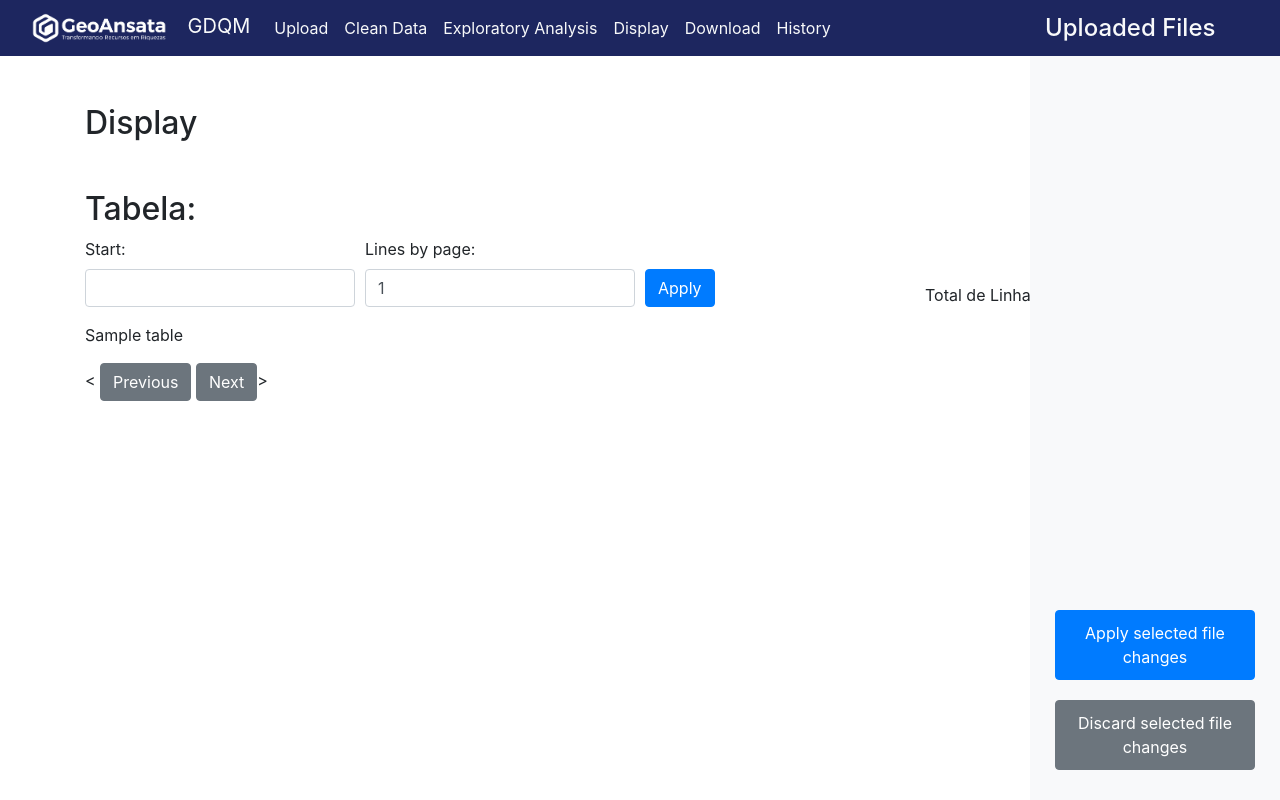
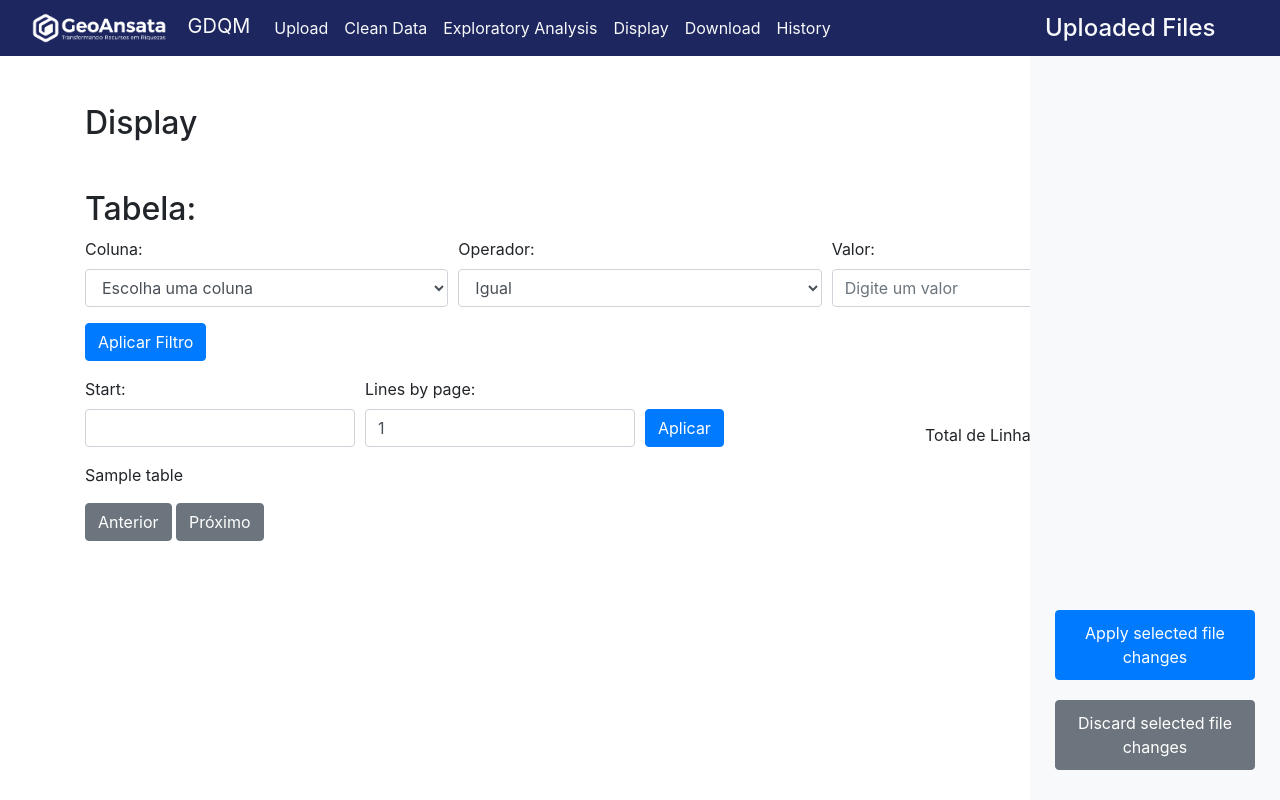
Before and after one commit to GeoAnsata/GeoAnsata-GDQM, a Flask app: template flask_site/templates/display.html in a window 1280 px wide. Run offline with Flask 3, Linux system fonts and the light colour scheme; the template is opened without the code that fills it: most values are stand-ins (such as "Sample title", 1, 10 or a date in 2020); some libraries are stand-ins or nearby versions.

Commit message:
filtering for display

```diff
--- a/flask_site/app.py
+++ b/flask_site/app.py
@@ -9,14 +9,6 @@ import pandas as pd
 import shutil
 from datetime import datetime
 
-
-#TODO criar pdfs de exportação para o historico (completo com tabelas e simples com operações e comentários)
-#TODO adicionar um dois e tres desvios padroes (teste de consistência)
-#TODO clicar na linha para removê-la depois
-#TODO adicionar filtros no display
-#TODO mensagens de confimacao
-#TODO pensar num sistema de gerar relatorios (geração de um relatorio a partir das imagens e analises geradas)
-#TODO adicionar calculadora para remocao por query
 
 app = Flask(__name__)
 app.config['UPLOAD_FOLDER'] = 'uploads/'
@@ -565,35 +557,71 @@ def upload():
         session['selected_sheet']=''
     return render_template('upload.html', uploaded_files=session['sheet_names'], selected_file=session["selected_file"], selected_sheet=session["selected_sheet"])
 
-
 @app.route('/display')
 def display():
     try:
+        # Carrega o DataFrame
         df = load_df(app)
 
-        # Get start and lines_by_page from request arguments
+        # Define os nomes das colunas para o dropdown
+        column_names = df.columns.tolist()
+
+        # Captura os parâmetros de paginação e filtragem da URL
         start = request.args.get('start', default=0, type=int)
         lines_by_page = request.args.get('lines_by_page', default=100, type=int)
 
-        # Pass start and lines_by_page to get_table
+        # Captura os parâmetros de filtro
+        filter_column = request.args.get('filter_column')
+        filter_operator = request.args.get('filter_operator')
+        filter_value = request.args.get('filter_value')
+
+        # Aplica o filtro ao DataFrame, se todos os parâmetros de filtro estiverem presentes
+        if filter_column and filter_operator and filter_value:
+            try:
+                filter_value = float(filter_value) if filter_value.replace('.', '', 1).isdigit() else filter_value
+                if filter_operator == "equals":
+                    df = df[df[filter_column] == filter_value]
+                elif filter_operator == "not_equals":
+                    df = df[df[filter_column] != filter_value]
+                elif filter_operator == "greater_than":
+                    df = df[pd.to_numeric(df[filter_column], errors='coerce') > filter_value]
+                elif filter_operator == "less_than":
+                    df = df[pd.to_numeric(df[filter_column], errors='coerce') < filter_value]
+                elif filter_operator == "greater_equal":
+                    df = df[pd.to_numeric(df[filter_column], errors='coerce') >= filter_value]
+                elif filter_operator == "less_equal":
+                    df = df[pd.to_numeric(df[filter_column], errors='coerce') <= filter_value]
+            except ValueError:
+                pass  # Ignore filtering if conversion fails for non-numeric comparisons
+
+        # Gera a tabela HTML com base nos dados filtrados e na paginação
         table_html = get_table(df, request, start, lines_by_page)
-        return render_template('display.html',
-                               table=table_html,
-                               uploaded_files=session['sheet_names'],
-                               selected_file=session["selected_file"],
-                               selected_sheet=session["selected_sheet"],
-                               start=start,
-                               lines_by_page=lines_by_page,
-                               num_lines=df.shape[0])
-    except:
-        return render_template('display.html',
-                               table=None,
-                               uploaded_files=session['sheet_names'],
-                               selected_file=session["selected_file"],
-                               selected_sheet=session["selected_sheet"],
-                               start=0,
-                               lines_by_page=100,
-                               num_lines=0)
+
+        # Renderiza o template com a tabela e os parâmetros
+        return render_template(
+            'display.html',
+            table=table_html,
+            uploaded_files=session['sheet_names'],
+            selected_file=session["selected_file"],
+            selected_sheet=session["selected_sheet"],
+            start=start,
+            lines_by_page=lines_by_page,
+            num_lines=df.shape[0],
+            column_names=column_names  # Passa os nomes das colunas para o template
+        )
+    except Exception as e:
+        print(f"Erro ao exibir a tabela: {e}")
+        return render_template(
+            'display.html',
+            table=None,
+            uploaded_files=session['sheet_names'],
+            selected_file=session["selected_file"],
+            selected_sheet=session["selected_sheet"],
+            start=0,
+            lines_by_page=100,
+            num_lines=0,
+            column_names=[]
+        )
 
 @app.route('/download_page')
 def download_page():
--- a/flask_site/templates/display.html
+++ b/flask_site/templates/display.html
@@ -8,6 +8,40 @@
     {% if table %}
     <div class="mt-5">
         <h2>Tabela:</h2>
+
+        <!-- Filtro -->
+        <form id="filter-form" method="get" class="mb-3">
+            <div class="form-row align-items-end">
+                <div class="form-group col-md-4">
+                    <label for="filter_column">Coluna:</label>
+                    <select id="filter_column" name="filter_column" class="form-control">
+                        <option value="">Escolha uma coluna</option>
+                        {% for col in column_names %}
+                            <option value="{{ col }}">{{ col }}</option>
+                        {% endfor %}
+                    </select>
+                </div>
+                <div class="form-group col-md-4">
+                    <label for="filter_operator">Operador:</label>
+                    <select id="filter_operator" name="filter_operator" class="form-control">
+                        <option value="equals">Igual</option>
+                        <option value="not_equals">Diferente</option>
+                        <option value="greater_than">Maior que</option>
+                        <option value="less_than">Menor que</option>
+                        <option value="greater_equal">Maior ou igual</option>
+                        <option value="less_equal">Menor ou igual</option>
+                    </select>
+                </div>
+                <div class="form-group col-md-4">
+                    <label for="filter_value">Valor:</label>
+                    <input type="text" class="form-control" id="filter_value" name="filter_value" placeholder="Digite um valor">
+                </div>
+            </div>
+            <div class="form-group">
+                <button type="submit" class="btn btn-primary">Aplicar Filtro</button>
+            </div>
+        </form>
+
         <form id="pagination-form" method="get">
             <div class="form-row">
                 <div class="form-group col-md-3">
@@ -19,93 +53,24 @@
                     <input type="number" class="form-control" id="lines_by_page" name="lines_by_page" value="{{ lines_by_page }}">
                 </div>
                 <div class="form-group col-md-3 align-self-end">
-                    <button type="submit" class="btn btn-primary">Apply</button>
+                    <button type="submit" class="btn btn-primary">Aplicar</button>
                 </div>
                 <div class="form-group col-md-3 align-self-end">
                     Total de Linhas: {{ num_lines }}
                 </div>
             </div>
         </form>
+
         <div class="table-responsive">
             {{ table | safe }}
         </div>
         <div class="mt-3">
-<            <button id="previous-btn" class="btn btn-secondary">Previous</button>
-            <button id="next-btn" class="btn btn-secondary">Next</button>>
+            <button id="previous-btn" class="btn btn-secondary">Anterior</button>
+            <button id="next-btn" class="btn btn-secondary">Próximo</button>
         </div>
     </div>
     {% endif %}
 </div>
 
-
-<style>
-    th {
-        padding: 10px 20px; /* Adjust padding as needed */
-        position: relative; /* Ensure relative positioning for child elements */
-        text-align: left; /* Align text to the left if needed */
-    }
-    .sort-icon {
-        position: absolute;
-        right: 10px; /* Adjust as needed */
-        top: 50%;
-        transform: translateY(-50%);
-        font-size: 0.8em; /* Adjust font size as needed */
-        pointer-events: none; /* Ensure icons don't capture clicks */
-    }
-</style>
-
 <script src="https://cdnjs.cloudflare.com/ajax/libs/font-awesome/5.15.3/js/all.min.js"></script>
-<script>
-    document.addEventListener("DOMContentLoaded", function() {
-        const headers = document.querySelectorAll("th[data-column]");
-        headers.forEach(header => {
-            const column = header.getAttribute("data-column");
-            let currentUrl = new URL(window.location.href);
-            const currentColumn = currentUrl.searchParams.get("sort_column");
-            let sortIcon = header.querySelector(".sort-icon");
-            if (currentColumn === column) {
-                const currentOrder = currentUrl.searchParams.get("sort_order");
-                if (sortIcon) {
-                    sortIcon.classList.remove("fa-arrow-up", "fa-arrow-down");
-                    sortIcon.classList.add(currentOrder === 'asc' ? "fa-arrow-up" : "fa-arrow-down");
-                }
-            } else if (sortIcon) {
-                sortIcon.classList.remove("fa-arrow-up", "fa-arrow-down");
-                sortIcon.classList.add("fa-sort"); // Default sort icon
-            }
-
-            header.style.cursor = 'pointer';
-            header.addEventListener("click", function() {
-                let newOrder = 'asc';
-                if (currentColumn === column) {
-                    const currentOrder = currentUrl.searchParams.get("sort_order");
-                    newOrder = currentOrder === 'asc' ? 'desc' : 'asc';
-                }
-                currentUrl.searchParams.set("sort_column", column);
-                currentUrl.searchParams.set("sort_order", newOrder);
-                window.location.href = currentUrl.href;
-            });
-        });
-
-        document.getElementById('previous-btn').addEventListener('click', function() {
-            let start = parseInt(document.getElementById('start').value) || 0;
-            const linesByPage = parseInt(document.getElementById('lines_by_page').value) || 100;
-            if (start > 0) {
-                start = Math.max(start - linesByPage, 0);
-            }
-            const urlParams = new URLSearchParams(window.location.search);
-            urlParams.set('start', start);
-            window.location.search = urlParams.toString();
-        });
-
-        document.getElementById('next-btn').addEventListener('click', function() {
-            const start = parseInt(document.getElementById('start').value) || 0;
-            const linesByPage = parseInt(document.getElementById('lines_by_page').value) || 100;
-            const newStart = start + linesByPage;
-            const urlParams = new URLSearchParams(window.location.search);
-            urlParams.set('start', newStart);
-            window.location.search = urlParams.toString();
-        });
-    });
-</script>
 {% endblock %}
--- a/flask_site/templates/history.html
+++ b/flask_site/templates/history.html
@@ -5,18 +5,19 @@
 {% block content %}
 <div class="container mt-5">
     <h2>History</h2>
-    <a href="{{ url_for('export_pdf') }}" class="btn btn-primary" id="generateHistoryPdf">Export History as PDF</a>
+    <!-- <a href="{{ url_for('export_pdf') }}" class="btn btn-primary" id="generateHistoryPdf">Export History as PDF</a> -->
     {% if file_history %}
     <div class="mt-5">
         {{ file_history|safe }}
     </div>
     {% endif %}
 </div>
+<!--
 {% include 'includes/loadingmodal.html' %}
-
 <script>
 document.getElementById('generateHistoryPdf').addEventListener('click', function(event) {
     $('#loadingModal').modal('show');
 });
 </script>
+-->
 {% endblock %}
```
